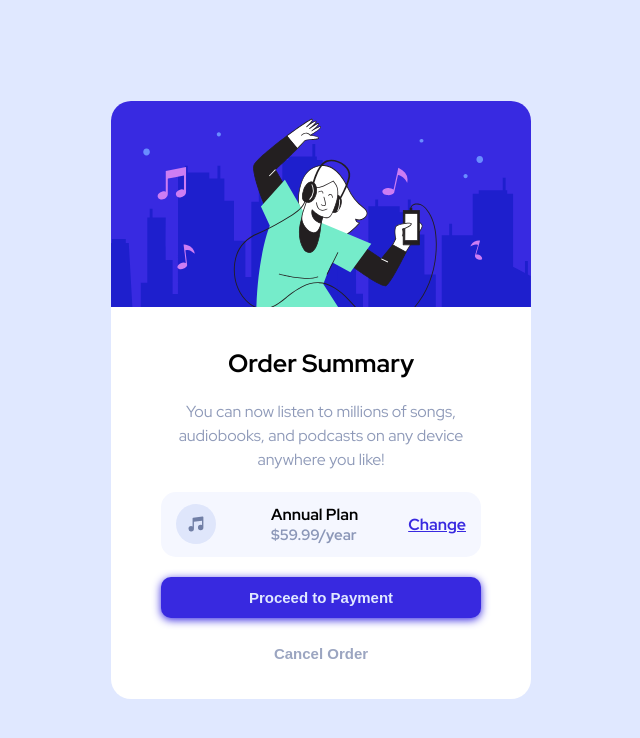
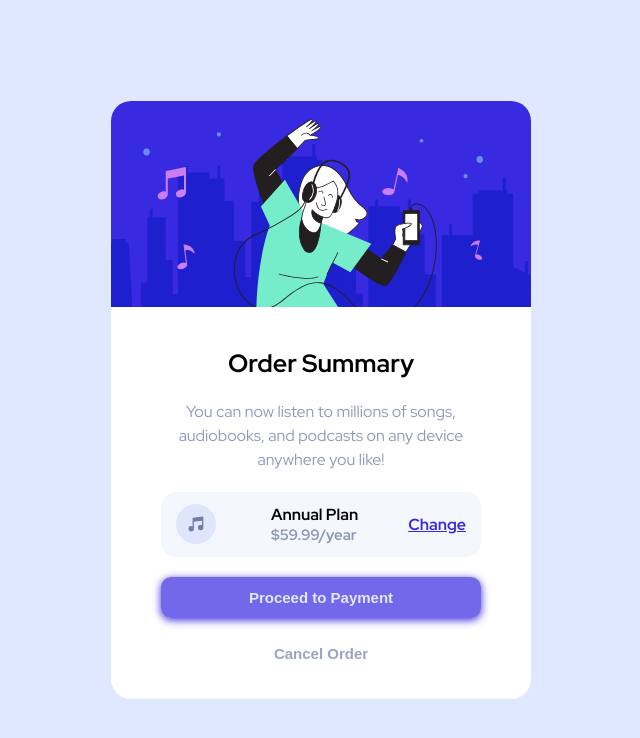
Before and after one commit to olicoder13/Order-summary-component-FM, a plain HTML site: page index.html in a window 1280 px wide. In both pictures the pointer is over the button "Proceed to Payment". Shown: the whole page, without its empty margins (319-959 px from the left). Drawn offline with Linux system fonts and the light colour scheme.

Commit message:
agregando el hover del boton

```diff
--- a/styles.css
+++ b/styles.css
@@ -116,6 +116,10 @@ body{
     box-shadow: 0px 2px 8px var(--bright-blue);
 }
 
+.btn-pay:hover{
+    background-color: hsl(245, 75%, 52%, 0.7);
+}
+
 .btn-cancel{
     color: var(--desaturated-blue);
     opacity: 0.7;
```
